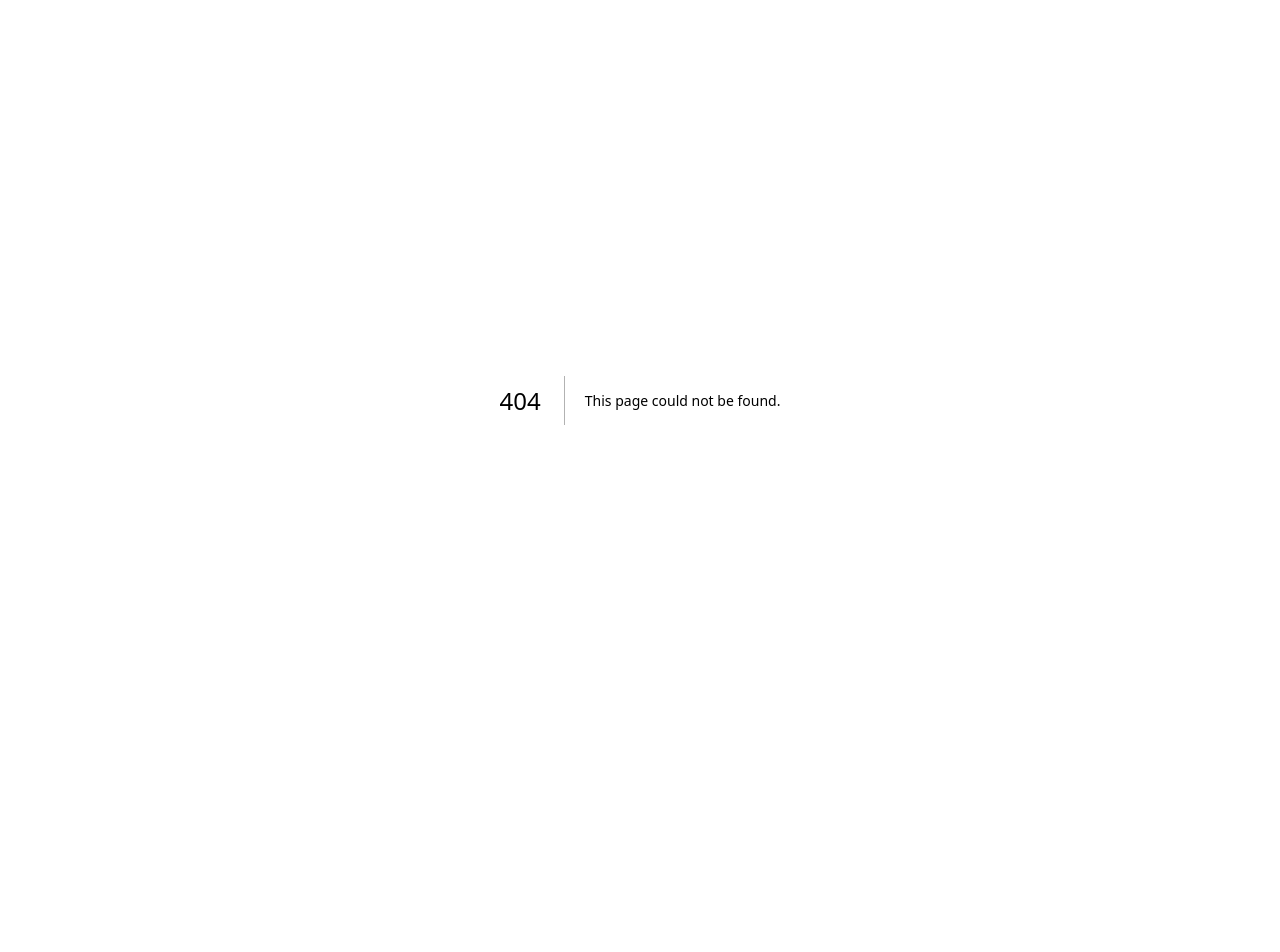
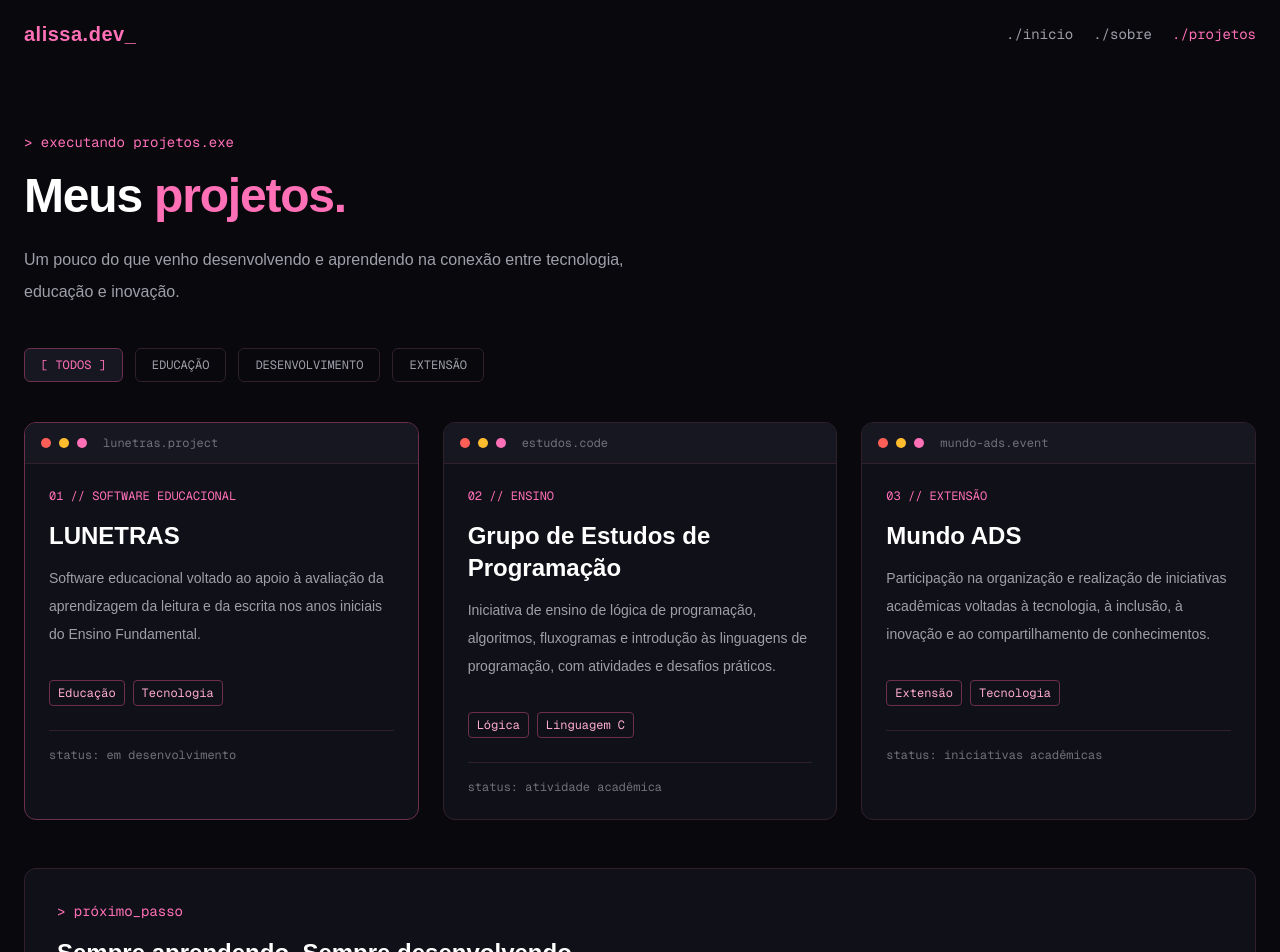
Before and after one commit to AlissaGarcia/Portf-Alissa-PWEB-II, a Next.js app in the folder portf-alissa/: page /projetos in a window 1280 px wide. Before the commit this address had no page. Shown: the top 952 px of the page. Before the commit the page ends 800 px from the top, so only its background shows below. Built offline with nearby package versions, Linux system fonts and the light colour scheme.

Commit message:
feat: criação da Página de Projetos

```diff
--- /dev/null
+++ b/portf-alissa/src/app/projetos/page.tsx
@@ -0,0 +1,226 @@
+
+import Link from "next/link";
+import type { Metadata } from "next";
+
+export const metadata: Metadata = {
+  title: "Projetos | Portfólio de Alissa",
+  description:
+    "Conheça os projetos acadêmicos, educacionais e tecnológicos de Alissa Garcia Moreira.",
+};
+
+export default function Projetos() {
+  return (
+    <main className="min-h-screen bg-[#08080d] text-white">
+      <nav className="mx-auto flex max-w-7xl items-center justify-between gap-4 px-6 py-5">
+        <Link
+          href="/"
+          className="text-xl font-bold tracking-wide text-[#ff70b7]"
+        >
+          alissa.dev_
+        </Link>
+
+        <div className="flex flex-wrap gap-5 font-mono text-sm">
+          <Link href="/" className="text-zinc-400 hover:text-[#ff70b7]">
+            ./inicio
+          </Link>
+          <Link href="/sobre" className="text-zinc-400 hover:text-[#ff70b7]">
+            ./sobre
+          </Link>
+          <Link href="/projetos" className="text-[#ff70b7]">
+            ./projetos
+          </Link>
+        </div>
+      </nav>
+
+      <section className="mx-auto max-w-7xl px-6 py-12 md:py-16">
+        <p className="mb-5 font-mono text-sm text-[#ff70b7]">
+          &gt; executando projetos.exe
+        </p>
+
+        <h1 className="text-4xl font-bold tracking-tight sm:text-5xl">
+          Meus <span className="text-[#ff70b7]">projetos.</span>
+        </h1>
+
+        <p className="mt-6 max-w-2xl leading-8 text-zinc-400">
+          Um pouco do que venho desenvolvendo e aprendendo na conexão
+          entre tecnologia, educação e inovação.
+        </p>
+
+        <div className="mt-10 flex flex-wrap gap-3 font-mono text-xs">
+          <span className="rounded-md border border-[#6b304e] bg-[#171721] px-4 py-2 text-[#ff70b7]">
+            [ TODOS ]
+          </span>
+          <span className="rounded-md border border-[#30202c] px-4 py-2 text-zinc-400">
+            EDUCAÇÃO
+          </span>
+          <span className="rounded-md border border-[#30202c] px-4 py-2 text-zinc-400">
+            DESENVOLVIMENTO
+          </span>
+          <span className="rounded-md border border-[#30202c] px-4 py-2 text-zinc-400">
+            EXTENSÃO
+          </span>
+        </div>
+
+        <div className="mt-10 grid gap-6 md:grid-cols-2 lg:grid-cols-3">
+          <article className="overflow-hidden rounded-xl border border-[#6b304e] bg-[#101018] transition hover:-translate-y-1 hover:border-[#ff70b7]">
+            <div className="flex items-center gap-2 border-b border-[#30202c] bg-[#171721] px-4 py-3">
+              <span className="h-2.5 w-2.5 rounded-full bg-[#ff5f57]" />
+              <span className="h-2.5 w-2.5 rounded-full bg-[#febc2e]" />
+              <span className="h-2.5 w-2.5 rounded-full bg-[#ff70b7]" />
+              <span className="ml-2 font-mono text-xs text-zinc-500">
+                lunetras.project
+              </span>
+            </div>
+
+            <div className="p-6">
+              <p className="mb-4 font-mono text-xs text-[#ff70b7]">
+                01 // SOFTWARE EDUCACIONAL
+              </p>
+
+              <h2 className="mb-3 text-2xl font-bold">LUNETRAS</h2>
+
+              <p className="min-h-24 text-sm leading-7 text-zinc-400">
+                Software educacional voltado ao apoio à avaliação da
+                aprendizagem da leitura e da escrita nos anos iniciais
+                do Ensino Fundamental.
+              </p>
+
+              <div className="mt-5 flex flex-wrap gap-2 font-mono text-xs">
+                <span className="rounded border border-[#6b304e] px-2 py-1 text-[#ffacd4]">
+                  Educação
+                </span>
+                <span className="rounded border border-[#6b304e] px-2 py-1 text-[#ffacd4]">
+                  Tecnologia
+                </span>
+              </div>
+
+              <div className="mt-6 border-t border-[#30202c] pt-4">
+                <p className="font-mono text-xs text-zinc-500">
+                  status: em desenvolvimento
+                </p>
+              </div>
+            </div>
+          </article>
+
+          <article className="overflow-hidden rounded-xl border border-[#30202c] bg-[#101018] transition hover:-translate-y-1 hover:border-[#ff70b7]">
+            <div className="flex items-center gap-2 border-b border-[#30202c] bg-[#171721] px-4 py-3">
+              <span className="h-2.5 w-2.5 rounded-full bg-[#ff5f57]" />
+              <span className="h-2.5 w-2.5 rounded-full bg-[#febc2e]" />
+              <span className="h-2.5 w-2.5 rounded-full bg-[#ff70b7]" />
+              <span className="ml-2 font-mono text-xs text-zinc-500">
+                estudos.code
+              </span>
+            </div>
+
+            <div className="p-6">
+              <p className="mb-4 font-mono text-xs text-[#ff70b7]">
+                02 // ENSINO
+              </p>
+
+              <h2 className="mb-3 text-2xl font-bold">
+                Grupo de Estudos de Programação
+              </h2>
+
+              <p className="min-h-24 text-sm leading-7 text-zinc-400">
+                Iniciativa de ensino de lógica de programação, algoritmos,
+                fluxogramas e introdução às linguagens de programação,
+                com atividades e desafios práticos.
+              </p>
+
+              <div className="mt-5 flex flex-wrap gap-2 font-mono text-xs">
+                <span className="rounded border border-[#6b304e] px-2 py-1 text-[#ffacd4]">
+                  Lógica
+                </span>
+                <span className="rounded border border-[#6b304e] px-2 py-1 text-[#ffacd4]">
+                  Linguagem C
+                </span>
+              </div>
+
+              <div className="mt-6 border-t border-[#30202c] pt-4">
+                <p className="font-mono text-xs text-zinc-500">
+                  status: atividade acadêmica
+                </p>
+              </div>
+            </div>
+          </article>
+
+          <article className="overflow-hidden rounded-xl border border-[#30202c] bg-[#101018] transition hover:-translate-y-1 hover:border-[#ff70b7]">
+            <div className="flex items-center gap-2 border-b border-[#30202c] bg-[#171721] px-4 py-3">
+              <span className="h-2.5 w-2.5 rounded-full bg-[#ff5f57]" />
+              <span className="h-2.5 w-2.5 rounded-full bg-[#febc2e]" />
+              <span className="h-2.5 w-2.5 rounded-full bg-[#ff70b7]" />
+              <span className="ml-2 font-mono text-xs text-zinc-500">
+                mundo-ads.event
+              </span>
+            </div>
+
+            <div className="p-6">
+              <p className="mb-4 font-mono text-xs text-[#ff70b7]">
+                03 // EXTENSÃO
+              </p>
+
+              <h2 className="mb-3 text-2xl font-bold">
+                Mundo ADS
+              </h2>
+
+              <p className="min-h-24 text-sm leading-7 text-zinc-400">
+                Participação na organização e realização de iniciativas
+                acadêmicas voltadas à tecnologia, à inclusão, à inovação
+                e ao compartilhamento de conhecimentos.
+              </p>
+
+              <div className="mt-5 flex flex-wrap gap-2 font-mono text-xs">
+                <span className="rounded border border-[#6b304e] px-2 py-1 text-[#ffacd4]">
+                  Extensão
+                </span>
+                <span className="rounded border border-[#6b304e] px-2 py-1 text-[#ffacd4]">
+                  Tecnologia
+                </span>
+              </div>
+
+              <div className="mt-6 border-t border-[#30202c] pt-4">
+                <p className="font-mono text-xs text-zinc-500">
+                  status: iniciativas acadêmicas
+                </p>
+              </div>
+            </div>
+          </article>
+        </div>
+
+        <div className="mt-12 rounded-xl border border-[#30202c] bg-[#101018] p-6 sm:p-8">
+          <p className="mb-4 font-mono text-sm text-[#ff70b7]">
+            &gt; próximo_passo
+          </p>
+
+          <h2 className="text-xl font-bold sm:text-2xl">
+            Sempre aprendendo. Sempre desenvolvendo.
+          </h2>
+
+          <p className="mt-3 max-w-2xl text-sm leading-7 text-zinc-400">
+            Cada projeto representa uma oportunidade de aprender novas
+            tecnologias, colaborar com outras pessoas e transformar
+            ideias em experiências práticas.
+          </p>
+
+          <Link
+            href="/sobre"
+            className="mt-6 inline-block rounded-md border border-[#ff70b7] px-5 py-3 font-mono text-sm text-[#ff70b7] transition hover:bg-[#ff70b7] hover:text-[#08080d]"
+          >
+            &gt; ./minha-trajetoria
+          </Link>
+        </div>
+      </section>
+
+      <footer className="border-t border-[#30202c] px-6 py-6">
+        <div className="mx-auto flex max-w-7xl flex-wrap items-center justify-between gap-3 font-mono text-xs text-zinc-500">
+          <p>
+            <span className="text-[#ff70b7]">●</span>{" "}
+            alissa@portfolio: ~/projetos
+          </p>
+
+          <p>© 2026 Alissa Garcia Moreira</p>
+        </div>
+      </footer>
+    </main>
+  );
+}
```
